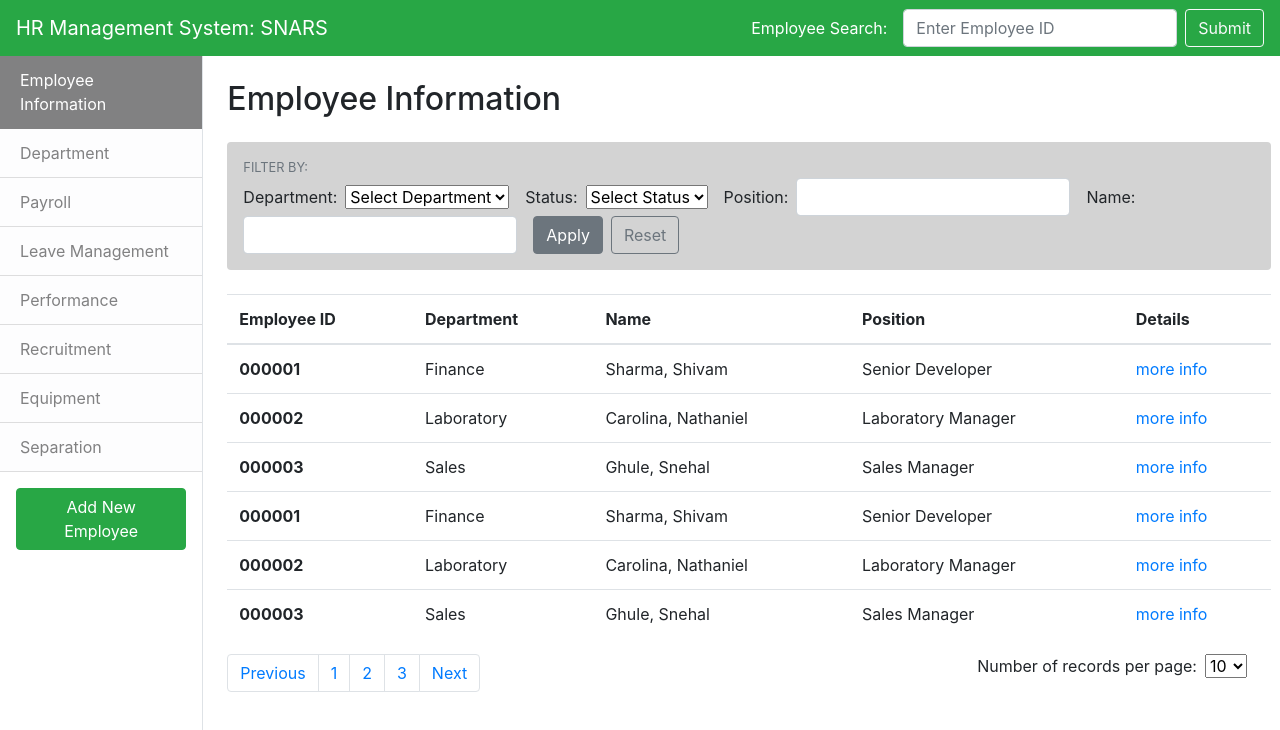
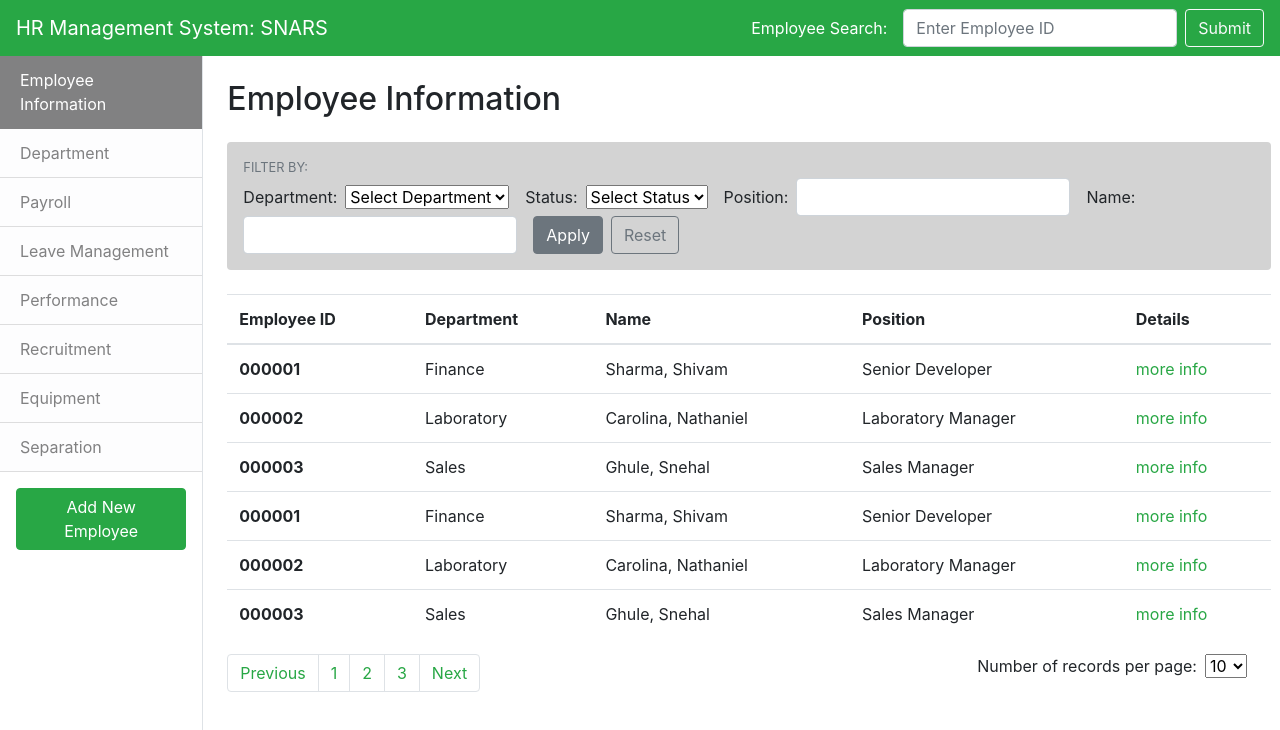
Before and after one commit to shivamsharma-de/human-resources-system, a React (Create React App) app: page / in a window 1280 px wide. Shown: the top 730 px of the page. Built offline with nearby package versions, Linux system fonts and the light colour scheme.

Commit message:
Change color scheme to green

```diff
--- a/src/employeeInformation.js
+++ b/src/employeeInformation.js
@@ -52,42 +52,42 @@ class EmployeeInformation extends Component {
                         <td>Finance</td>
                         <td>Sharma, Shivam</td>
                         <td>Senior Developer</td>
-                        <td><a href="#">more info</a></td>
+                        <td><a href="#" className="text-success">more info</a></td>
                         </tr>
                         <tr>
                         <th scope="row">000002</th>
                         <td>Laboratory</td>
                         <td>Carolina, Nathaniel</td>
                         <td>Laboratory Manager</td>
-                        <td><a href="#">more info</a></td>
+                        <td><a href="#" className="text-success">more info</a></td>
                         </tr>
                         <tr>
                         <th scope="row">000003</th>
                         <td>Sales</td>
                         <td>Ghule, Snehal</td>
                         <td>Sales Manager</td>
-                        <td><a href="#">more info</a></td>
+                        <td><a href="#" className="text-success">more info</a></td>
                         </tr>
                         <tr>
                         <th scope="row">000001</th>
                         <td>Finance</td>
                         <td>Sharma, Shivam</td>
                         <td>Senior Developer</td>
-                        <td><a href="#">more info</a></td>
+                        <td><a href="#" className="text-success">more info</a></td>
                         </tr>
                         <tr>
                         <th scope="row">000002</th>
                         <td>Laboratory</td>
                         <td>Carolina, Nathaniel</td>
                         <td>Laboratory Manager</td>
-                        <td><a href="#">more info</a></td>
+                        <td><a href="#" className="text-success">more info</a></td>
                         </tr>
                         <tr>
                         <th scope="row">000003</th>
                         <td>Sales</td>
                         <td>Ghule, Snehal</td>
                         <td>Sales Manager</td>
-                        <td><a href="#">more info</a></td>
+                        <td><a href="#" className="text-success">more info</a></td>
                         </tr>
                     </tbody>
                 </table>
@@ -96,11 +96,11 @@ class EmployeeInformation extends Component {
                     <div className="col-6">
                         <nav aria-label="Page navigation example">
                         <ul class="pagination">
-                            <li class="page-item"><a class="page-link" href="#">Previous</a></li>
-                            <li class="page-item"><a class="page-link" href="#">1</a></li>
-                            <li class="page-item"><a class="page-link" href="#">2</a></li>
-                            <li class="page-item"><a class="page-link" href="#">3</a></li>
-                            <li class="page-item"><a class="page-link" href="#">Next</a></li>
+                            <li class="page-item"><a class="page-link text-success" href="#">Previous</a></li>
+                            <li class="page-item"><a class="page-link text-success" href="#">1</a></li>
+                            <li class="page-item"><a class="page-link text-success" href="#">2</a></li>
+                            <li class="page-item"><a class="page-link text-success" href="#">3</a></li>
+                            <li class="page-item"><a class="page-link text-success" href="#">Next</a></li>
                         </ul>
                         </nav>
                     </div>
```
